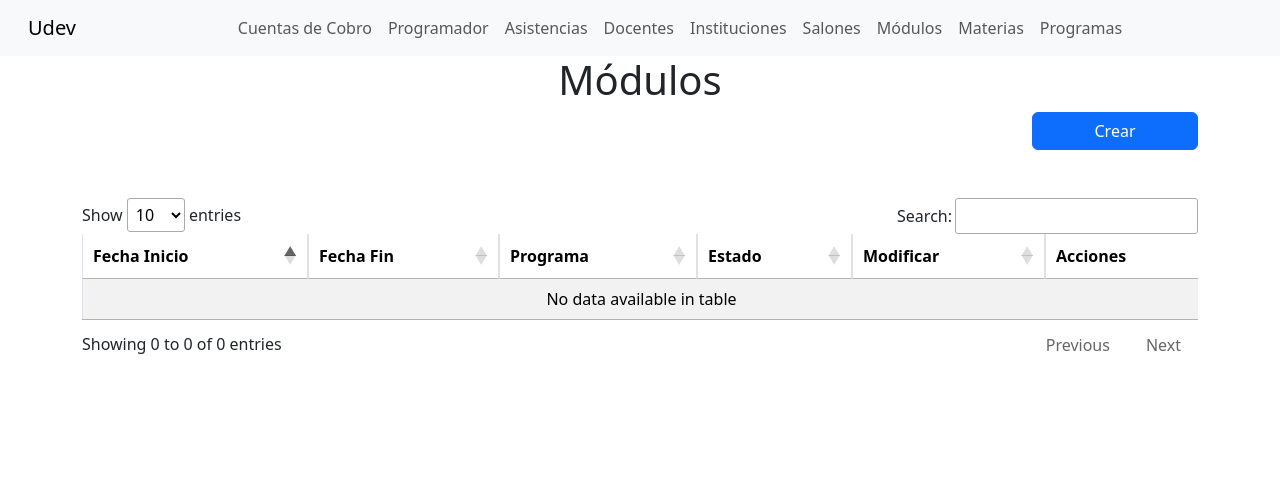
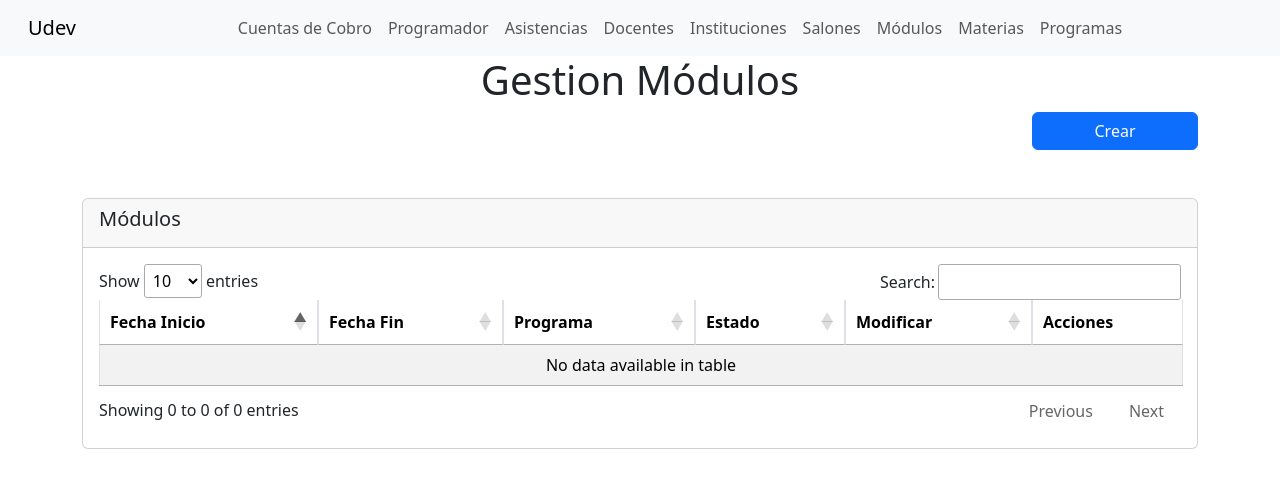
Before and after one commit to Sebiant/Udev, a PHP site: page /Modulos/Modulos-Vista.php in a window 1280 px wide. Shown: the top 488 px of the page. Run offline with PHP 8.4, Linux system fonts and the light colour scheme; data that the repository does not hold is empty; a stand-in replaces the project's code that opens the database connection; some libraries are stand-ins or nearby versions.

Commit message:
actualizacion grafica

```diff
--- a/Modulos/Modulos-Vista.php
+++ b/Modulos/Modulos-Vista.php
@@ -7,7 +7,7 @@ $result = $conn->query($sql);
 ?>
 
 <div class="container">
-    <h1 class="text-center">Módulos</h1>
+    <h1 class="text-center">Gestion Módulos</h1>
 
     <div class="row">
         <div class="col-2 offset-10">
@@ -21,8 +21,11 @@ $result = $conn->query($sql);
     </div>
     <br />
     <br />
-
-    <div class="table-responsive">
+    <div class="card">
+        <div class="card-header">
+            <h5>Módulos</h5>
+        </div>
+        <div class="table-responsive card-body">
             <table id="datos_modulo" class="table table-bordered table-striped">
                 <thead>
                     <tr>
@@ -35,6 +38,7 @@ $result = $conn->query($sql);
                     </tr>
                 </thead>
             </table>
+        </div>
     </div>
 </div>
 
```
Lines whose indentation alone changed are shown as unchanged.
